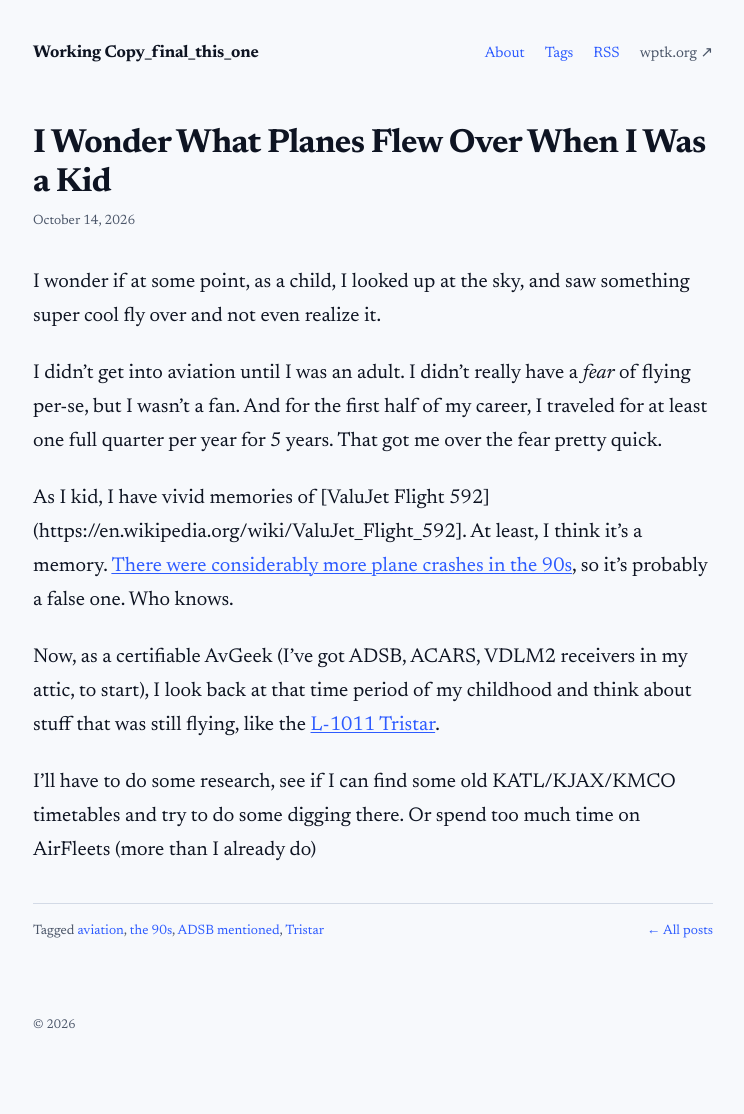
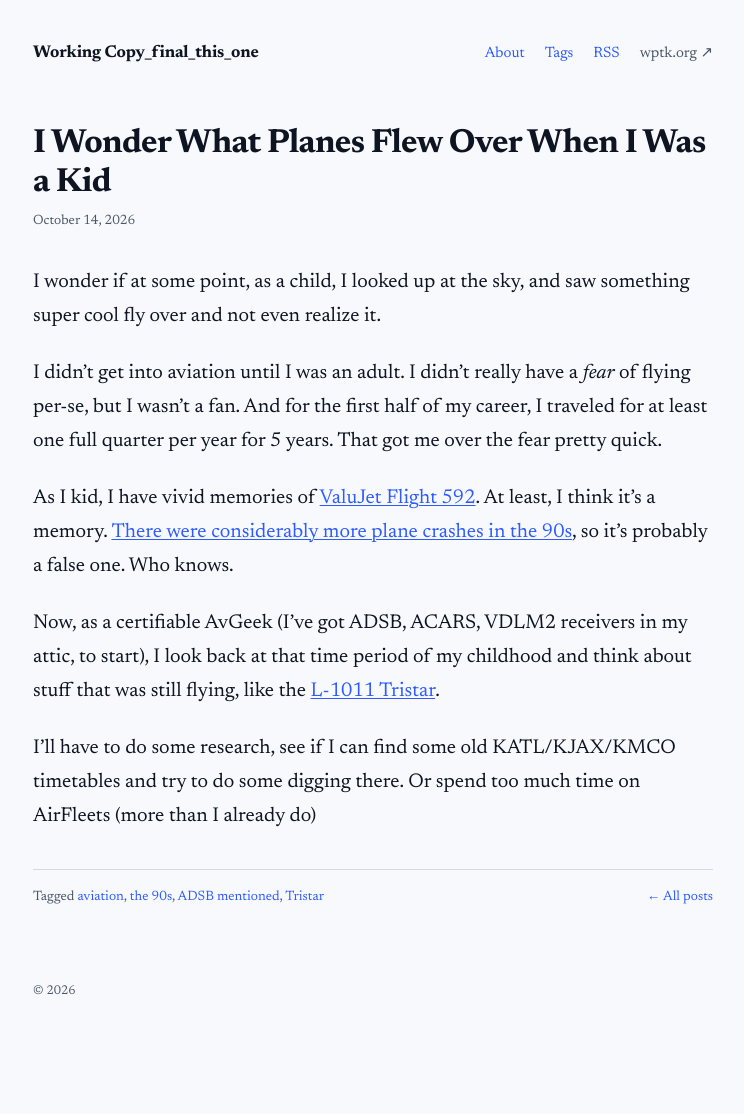
Before and after one commit to WPTK/blog, a Jekyll site: the page built from _posts/2026-10-14-i-wonder-what-planes-flew-over-when-i-was-a-kid.md, in a window 1280 px wide. Shown: the whole page, without its empty margins (267-1011 px from the left). Built offline with Jekyll 4.4.1, drawn with Linux system fonts in a browser that asks for light colours; after the commit the page ends 1080 px from its top, so only the background shows below that; part of the change alters nothing that is shown.

Commit message:
Update _posts/2026-10-14-i-wonder-what-planes-flew-over-when-i-was-a-kid.md (via Pages CMS)

```diff
--- a/_posts/2026-10-14-i-wonder-what-planes-flew-over-when-i-was-a-kid.md
+++ b/_posts/2026-10-14-i-wonder-what-planes-flew-over-when-i-was-a-kid.md
@@ -13,7 +13,7 @@ I wonder if at some point, as a child, I looked up at the sky, and saw something
 
 I didn't get into aviation until I was an adult. I didn't really have a *fear* of flying per-se, but I wasn't a fan. And for the first half of my career, I traveled for at least one full quarter per year for 5 years. That got me over the fear pretty quick.
 
-As I kid, I have vivid memories of [ValuJet Flight 592](https://en.wikipedia.org/wiki/ValuJet_Flight_592]. At least, I think it's a memory. [There were considerably more plane crashes in the 90s](my.ntsb.gov/monthly), so it's probably a false one. Who knows.
+As I kid, I have vivid memories of [ValuJet Flight 592](https://en.wikipedia.org/wiki/ValuJet_Flight_592). At least, I think it's a memory. [There were considerably more plane crashes in the 90s](my.ntsb.gov/monthly), so it's probably a false one. Who knows.
 
 Now, as a certifiable AvGeek (I've got ADSB, ACARS, VDLM2 receivers in my attic, to start), I look back at that time period of my childhood and think about stuff that was still flying, like the [L-1011 Tristar](https://www.lockheedmartin.com/en-us/news/features/history/l-1011.html).
 
```
